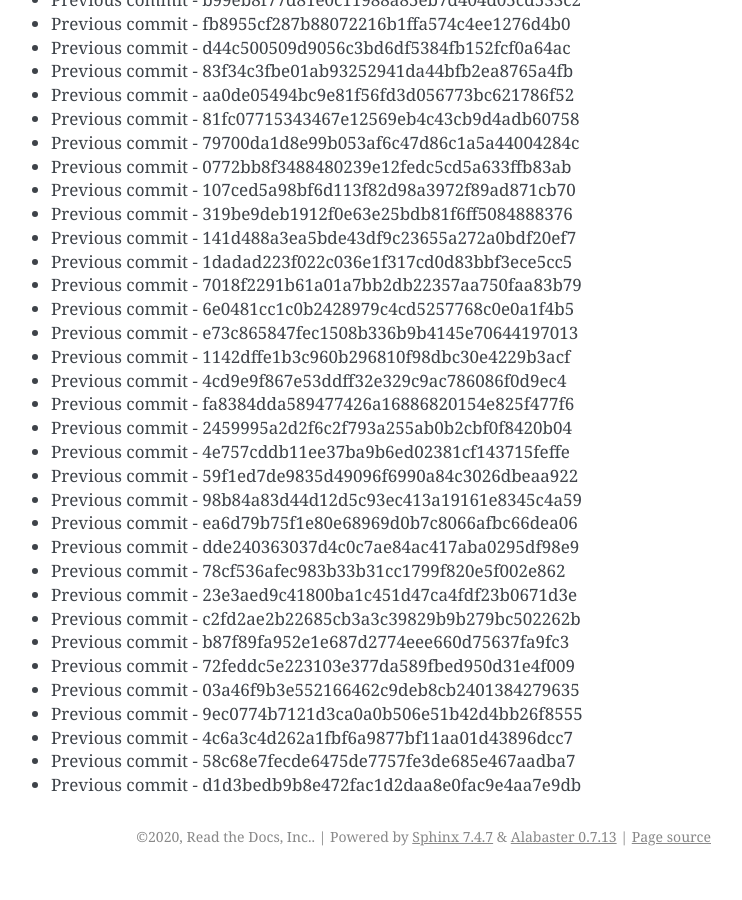
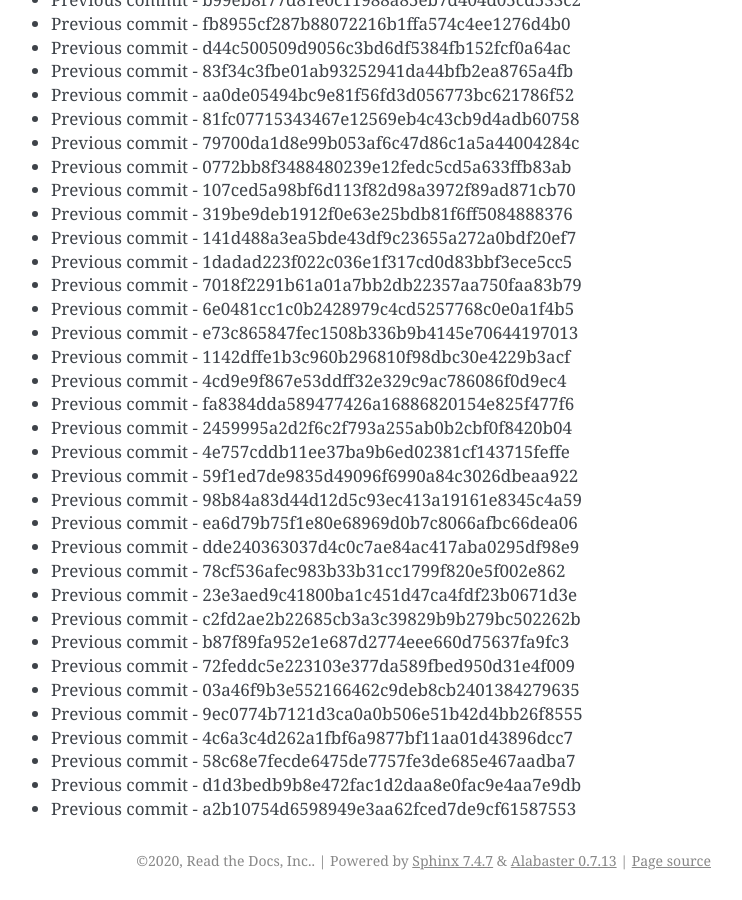
Before and after one commit to readthedocs/rtd-git-stresstest, a Sphinx documentation site: the page built from docs/updates.rst, in a window 1280 px wide and 900 px high, scrolled down 50986 px. Shown: the whole window, without its empty margins (399-1141 px from the left). Built offline with Sphinx 7.4.7, drawn with Linux system fonts in a browser that asks for light colours; before the commit the page ends 51862 px from its top, so only the background shows below that.

Commit message:
Generating commit from previous: a2b10754d6598949e3aa62fced7de9cf61587553

```diff
--- a/docs/updates.rst
+++ b/docs/updates.rst
@@ -2174,3 +2174,4 @@ It can be tested for any performance characteristics.
 * Previous commit - 4c6a3c4d262a1fbf6a9877bf11aa01d43896dcc7
 * Previous commit - 58c68e7fecde6475de7757fe3de685e467aadba7
 * Previous commit - d1d3bedb9b8e472fac1d2daa8e0fac9e4aa7e9db
+* Previous commit - a2b10754d6598949e3aa62fced7de9cf61587553
```
